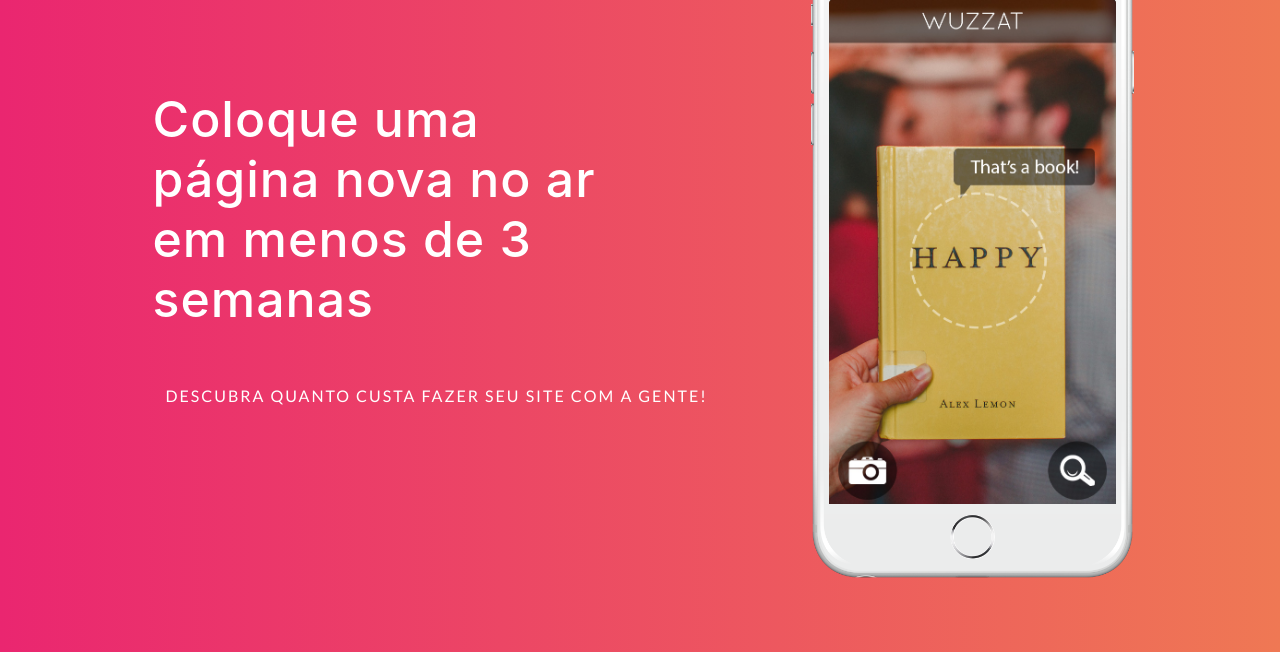
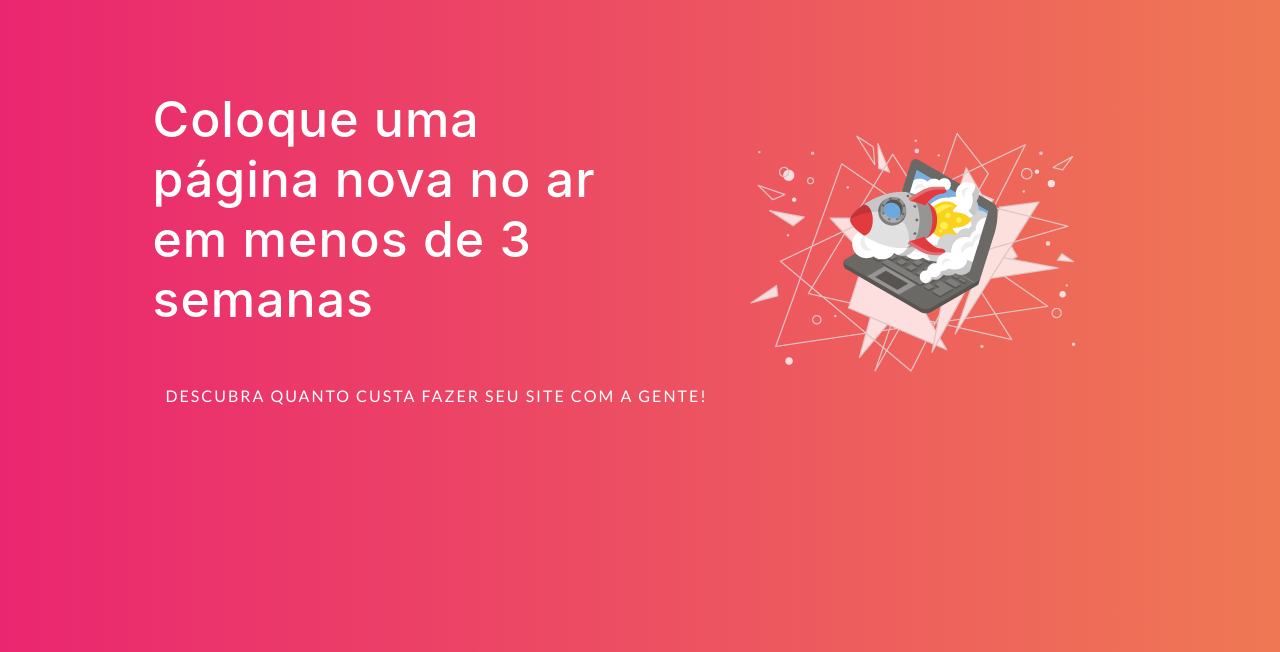
Before and after one commit to lzbernardo/drive-template, a website with bundled scripts: page docs/index.html in a window 1280 px wide. Shown: the part 148-800 px from the top of the page. Built offline with nearby package versions, Linux system fonts and the light colour scheme; files whose address does not match are found by name; a web font is replaced by a local one.

Commit message:
added img

```diff
--- a/docs/index.html
+++ b/docs/index.html
@@ -64,19 +64,18 @@
             </div>
           </div>
           <div class="col-lg-5 my-auto">
-            <div class="device-container">
+            <img src="launch.png"></img>
+            <!-- <div class="device-container">
               <div class="device-mockup iphone6_plus portrait white">
                 <div class="device">
                   <div class="screen">
-                    <!-- Demo image for screen mockup, you can put an image here, some HTML, an animation, video, or anything else! -->
                     <img src="img/demo-screen-1.jpg" class="img-fluid" alt="">
                   </div>
                   <div class="button">
-                    <!-- You can hook the "home button" to some JavaScript events or just remove it -->
                   </div>
                 </div>
               </div>
-            </div>
+            </div> -->
           </div>
         </div>
       </div>
```
Also changed, not shown: docs/img/launch.png (added).
